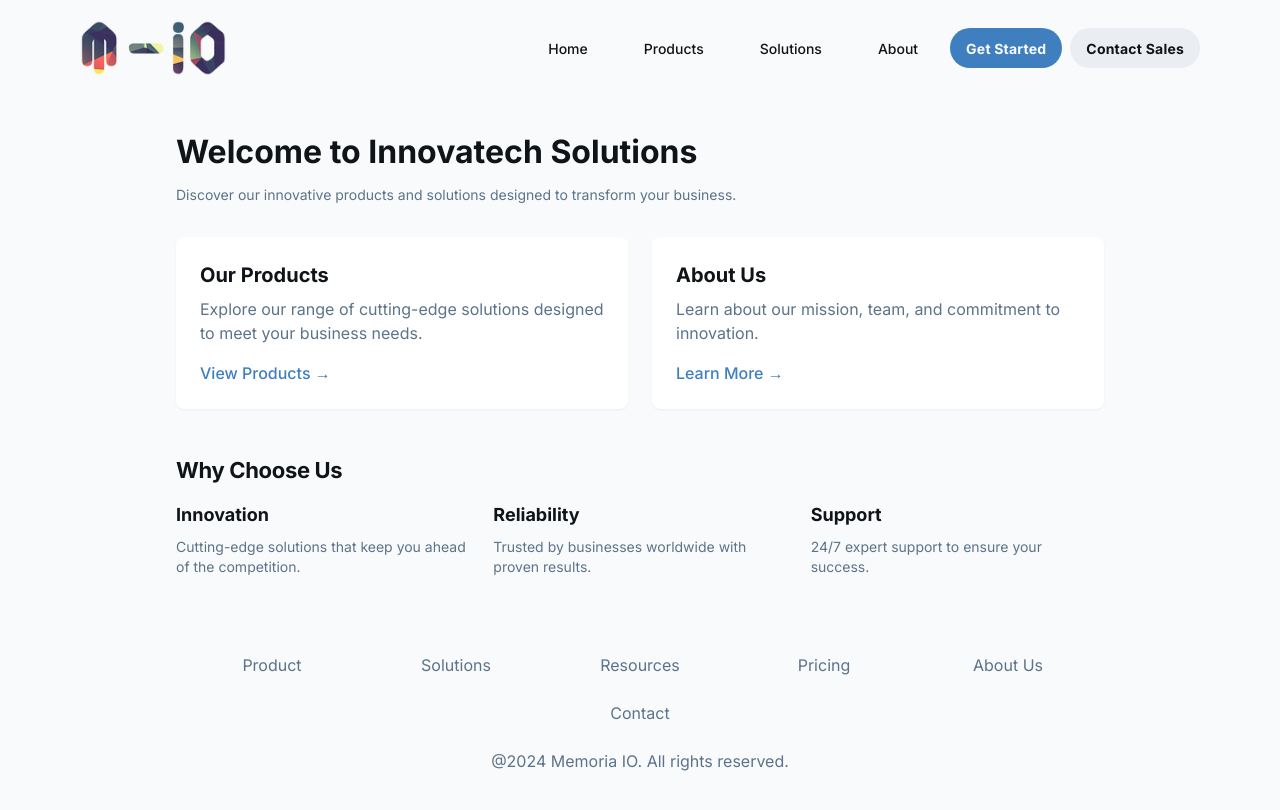
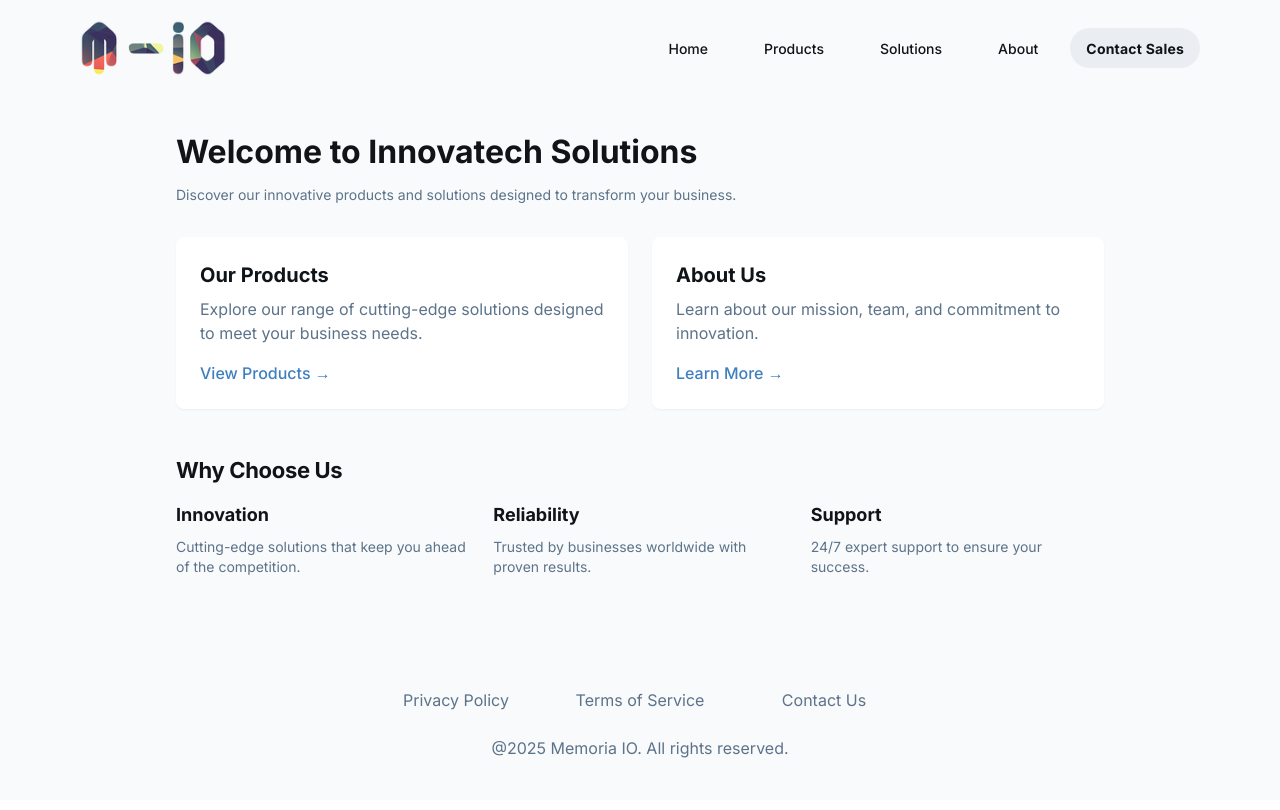
Before and after one commit to memoria-io/memoria-io.github.io, a Vue app: page / in a window 1280 px wide. Shown: the top 810 px of the page. Built offline with nearby package versions, Linux system fonts and the light colour scheme.

Commit message:
A Quick Commit

```diff
--- a/src/App.vue
+++ b/src/App.vue
@@ -5,7 +5,9 @@
       <header class="flex justify-center whitespace-nowrap">
         <div class="flex w-full max-w-[1200px] items-center justify-between px-10 py-5">
           <div class="flex items-center gap-4 text-[#101418]">
-            <img src="/src/assets/images/logo.png" alt="Memoria IO Logo" class="h-14   w-auto">
+            <a href="/">
+              <img src="/src/assets/images/logo.png" alt="Memoria IO Logo" class="h-14   w-auto">
+            </a>
           </div>
           <div class="flex flex-1 justify-end gap-8">
             <nav class="flex items-center gap-14">
@@ -15,11 +17,6 @@
               <router-link to="/about" class="text-[#101418] text-sm font-medium leading-normal">About</router-link>
             </nav>
             <div class="flex gap-2">
-              <button
-                class="flex min-w-[84px] max-w-[480px] cursor-pointer items-center justify-center overflow-hidden rounded-full h-10 px-4 bg-[#3f7fbf] text-gray-50 text-sm font-bold leading-normal tracking-[0.015em]"
-              >
-                <span class="truncate">Get Started</span>
-              </button>
               <button
                 class="flex min-w-[84px] max-w-[480px] cursor-pointer items-center justify-center overflow-hidden rounded-full h-10 px-4 bg-[#eaedf1] text-[#101418] text-sm font-bold leading-normal tracking-[0.015em]"
               >
@@ -45,7 +42,7 @@
                  class="text-[#5c738a] text-base font-normal leading-normal min-w-40"
                  href="#">{{ link }}</a>
             </div>
-            <p class="text-[#5c738a] text-base font-normal leading-normal">@2024 Memoria IO. All rights reserved.</p>
+            <p class="text-[#5c738a] text-base font-normal leading-normal">@2025 Memoria IO. All rights reserved.</p>
           </footer>
         </div>
       </footer>
@@ -56,7 +53,7 @@
 <script setup lang="ts">
 import './assets/styles/tailwind.css'
 
-const footerLinks = ['Product', 'Solutions', 'Resources', 'Pricing', 'About Us', 'Contact']
+const footerLinks = ['Privacy Policy', 'Terms of Service', 'Contact Us']
 </script>
 
 <style>
--- a/src/pages/Products.vue
+++ b/src/pages/Products.vue
@@ -21,7 +21,6 @@
 
         <div v-if="error" class="text-red-500">{{ error }}</div>
         <div v-else>
-          <h2>{{ currentArticle?.title || 'Select a product' }}</h2>
           <div v-if="content" v-html="content" ref="contentDiv"/>
         </div>
       </div>
```
Also changed, not shown: public/products/first-product.md (+2 -1 lines), public/products/second-product.md (+1 -1 lines).
